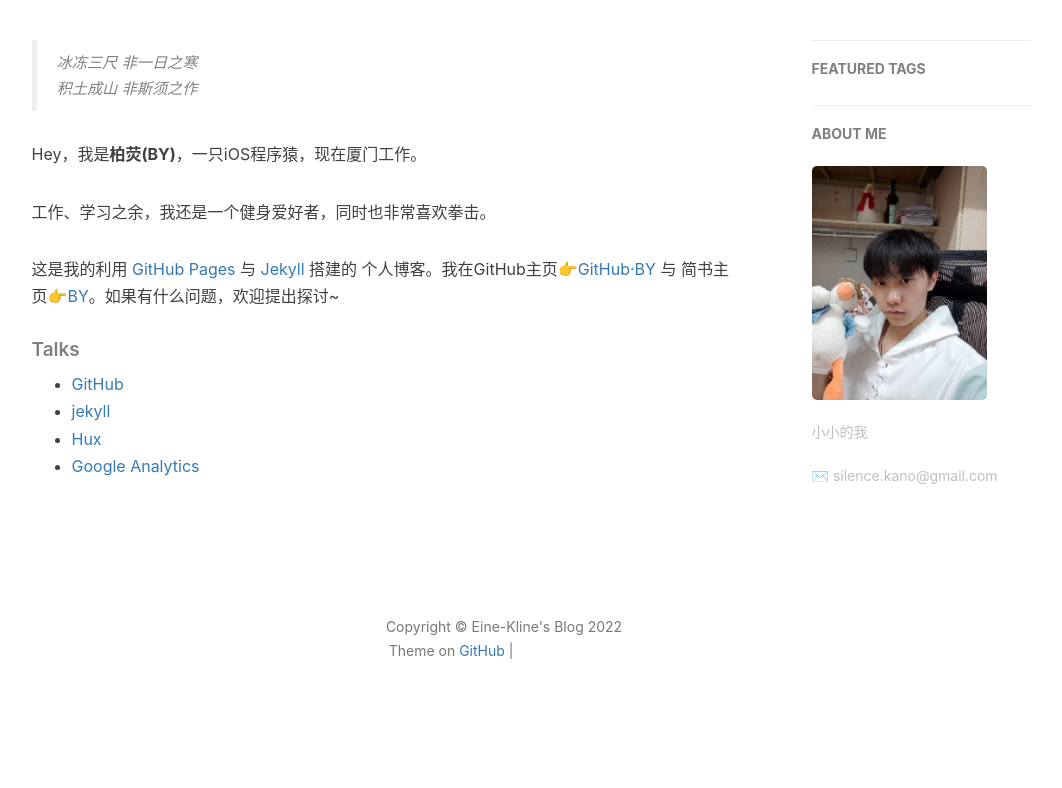
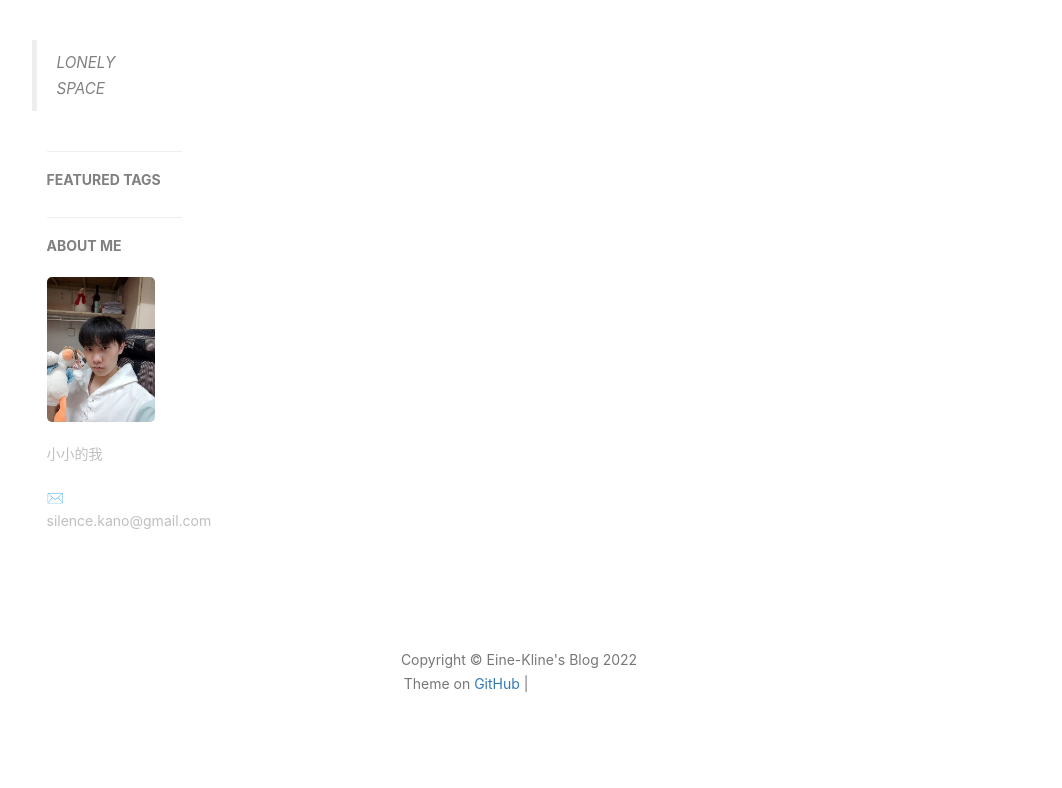
Before and after one commit to Eine-Kline/Eine-Kline.github.io, a Jekyll site: the page built from about.html, in a window 1280 px wide. Shown: the part 418-1206 px from the top of the page, without its empty margins (136-1198 px from the left). Built offline with Jekyll 4.4.1, drawn with Linux system fonts in a browser that asks for light colours; nearby versions of some CDN libraries; comment, search, counter and statistics services are not loaded; before the commit the page ends 1173 px from its top, so only the background shows below that; grey boxes are pictures that could not be loaded.

Commit message:
Update about.html

```diff
--- a/about.html
+++ b/about.html
@@ -15,10 +15,10 @@
 <div class="zh post-container">
 
     <!--copied from markdown -->
-    <blockquote><p>冰冻三尺 非一日之寒<br>
-    积土成山 非斯须之作</p></blockquote>
+    <blockquote><p>LONELY<br>
+    SPACE</p><kquote>
 
-    <p>Hey，我是<strong>柏荧(BY)</strong>，一只iOS程序猿，现在厦门工作。</p>
+<!--     <p>Hey，我是<strong>柏荧(BY)</strong>，一只iOS程序猿，现在厦门工作。</p>
 
     <p>工作、学习之余，我还是一个健身爱好者，同时也非常喜欢拳击。</p>
 
@@ -34,7 +34,7 @@
         <li><a href="http://huangxuan.me/">Hux</a></li>
         <li><a href="https://analytics.google.com/analytics">Google Analytics</a></li>
     </ul>
-</div>
+</div> -->
 
 <!-- English Version -->
 <!-- <div class="en post-container">
```
